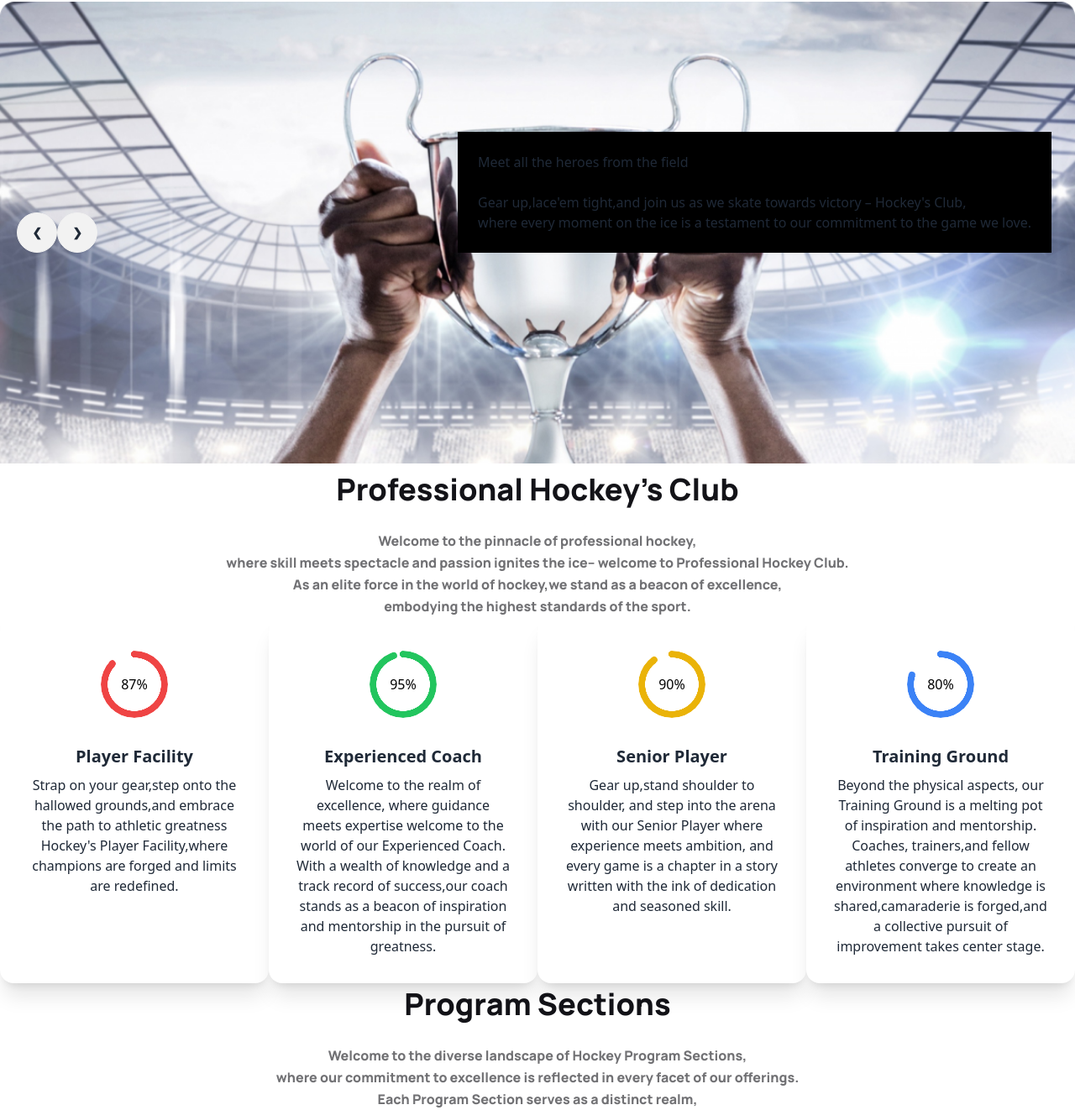
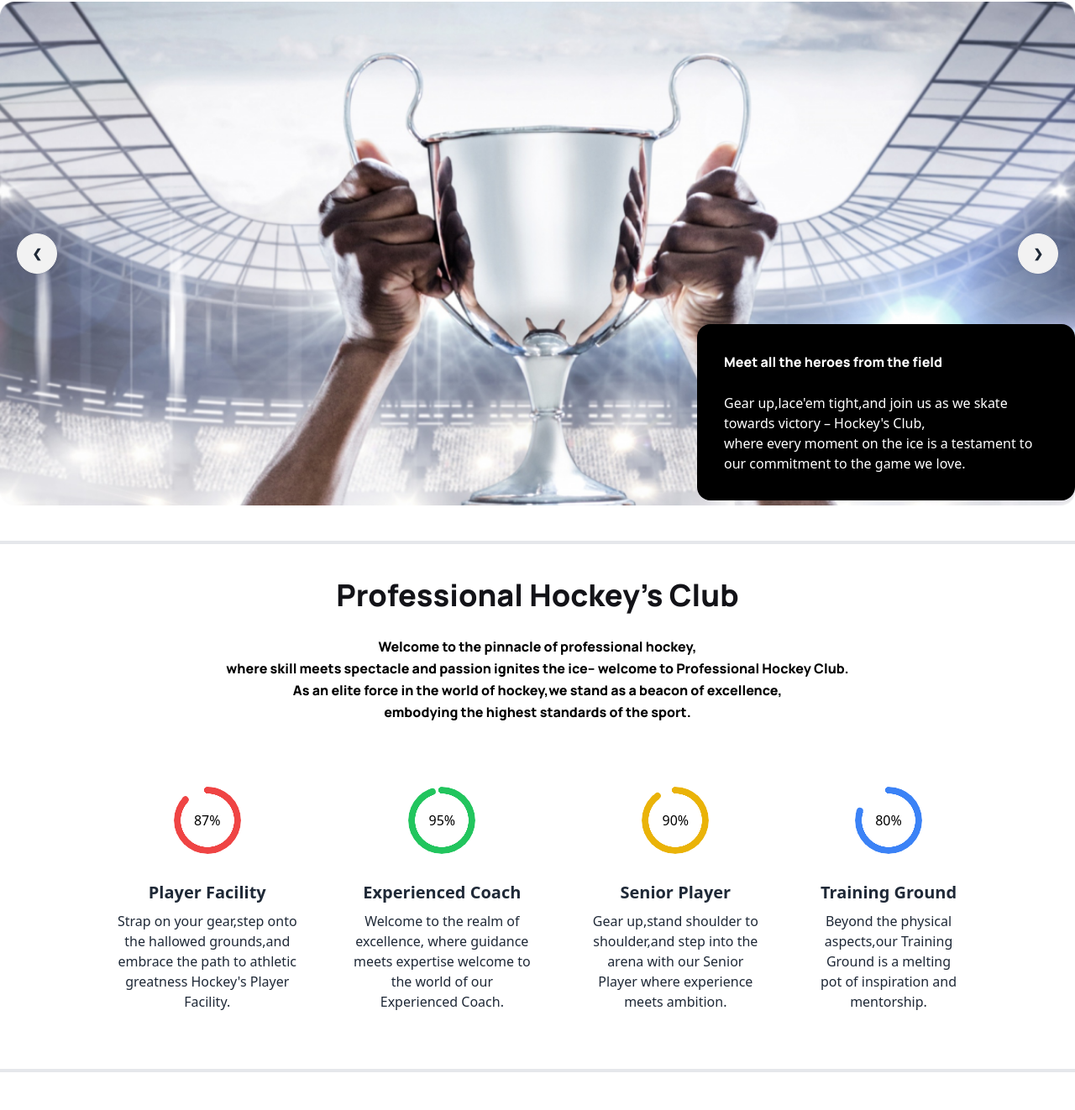
Before and after one commit to ArnobMahmudAsif/Assignment_3--, a plain HTML site: page index.html in a window 1280 px wide. Shown: the part 70-1392 px from the top of the page at 84% size. Drawn offline with nearby package versions, Linux system fonts and the light colour scheme.

Commit message:
complete

```diff
--- a/index.html
+++ b/index.html
@@ -40,7 +40,16 @@
     line-height: normal;
    }
    .design-three{
-    color: rgba(19, 19, 24, 0.60);
+    color: rgb(255, 255, 255);
+    text-align: center;
+    font-family: Manrope;
+    font-size: 16px;
+    font-style: normal;
+    font-weight: 500;
+    line-height: 26px;
+   }
+   .design-three-one{
+    color: rgb(0, 0, 0);
     text-align: center;
     font-family: Manrope;
     font-size: 16px;
@@ -104,7 +113,7 @@
 </head>
 <body>
   <!-- Header-Section -->
-    <header class="md:container md:mx-auto">
+    <header class="container md:container md:mx-auto">
         <nav>
             <div class="navbar bg-base-100">
                 <div class="navbar-start">
@@ -140,107 +149,94 @@
               </div>
         </nav>
         <!-- slide -->
-        <div class="carousel h-[550px] w-full ">
-          <div id="slide1" class="carousel-item relative w-full">
-           <div class="w-full"><img src="Images/1.png" class="w-full" /></div>
-           <!-- Badge -->
-            <div class="absolute flex  transform -translate-y-1/2 left-5 right-5 top-1/2">
-              <a href="#slide4" class="btn btn-circle">❮</a>
-              <a href="#slide2" class="btn btn-circle">❯</a>
-              <!-- Badge -->
-              <div class="bg-black p-6 absolute right-2 bottom-0"><h3><span class="">Meet all the heroes from the field</span></h3><br>
-                <p>Gear up,lace'em tight,and join us as we skate towards victory – Hockey's Club,<br>where every moment on the ice is a testament to our commitment to the game we love.</p>
-                </div>
-            </div>
-          </div>
-          <div id="slide2" class="carousel-item relative w-full">
-            <img src="Images/2.png" class="w-full" />
-            <div class="absolute flex justify-between transform -translate-y-1/2 left-5 right-5 top-1/2">
-              <a href="#slide1" class="btn btn-circle">❮</a>
-              <a href="#slide3" class="btn btn-circle">❯</a>
-            </div>
-          </div>
+        <div class="relative h-[600px]:">
+        <div class="carousel h-[600px] w-full ">
           <div id="slide3" class="carousel-item relative w-full">
-            <img src="Images/3.png" class="w-full" />
+            <img src="Images/1.png" class="w-full" />
             <div class="absolute flex justify-between transform -translate-y-1/2 left-5 right-5 top-1/2">
               <a href="#slide2" class="btn btn-circle">❮</a>
               <a href="#slide4" class="btn btn-circle">❯</a>
             </div>
           </div>
           <div id="slide4" class="carousel-item relative w-full">
-            <img src="Images/4.png" class="w-full" />
+            <img src="Images/2.png" class="w-full" />
             <div class="absolute flex justify-between transform -translate-y-1/2 left-5 right-5 top-1/2">
               <a href="#slide3" class="btn btn-circle">❮</a>
               <a href="#slide1" class="btn btn-circle">❯</a>
             </div>
           </div>
         </div>
-        <div>
-
+        <!-- Badge -->
+        <div class="bg-black p-8 absolute left-[830px] bottom-3 rounded-2xl"><h3>
+          <span class="design-three">Meet all the heroes from the field</span></h3><br>
+          <p class="text-white">Gear up,lace'em tight,and join us as we skate towards victory – Hockey's Club,<br>where every moment on the ice is a testament to our commitment to the game we love.</p>
+          </div>
           </div>
     </header>
-    <main class="md:container md:mx-auto">
-      <div>
+    <hr style="margin-top: 36px; width:auto; border-width: 2px;">
+    <!-- Main-Section -->
+    <main class="mt-9
+     container md:container md:mx-auto">
+      <div class="">
         <h2 class="font-family text-4xl font-manrope design-two">Professional Hockey's Club</h2><br>
-        <p class="design-three">Welcome to the pinnacle of professional hockey, <br>where skill meets spectacle and passion ignites the ice– welcome to Professional Hockey Club. <br> As an elite force in the world of hockey,we stand as a beacon of excellence,<br> embodying the highest standards of the sport.</p>
+        <p class="design-three-one">Welcome to the pinnacle of professional hockey, <br>where skill meets spectacle and passion ignites the ice– welcome to Professional Hockey Club. <br> As an elite force in the world of hockey,we stand as a beacon of excellence,<br> embodying the highest standards of the sport.</p>
       </div>
     </main>
 <!-- Progress-Bar-Section -->
-    <section class="flex">
+    <section class="container mt-9">
 <!-- Card-1 -->
-        <div class="card w-96 bg-base-100 shadow-xl">
+        <div class="w-10/12 m-auto flex m-30 md:grid-cols-1">
+          <div class="bg-base-100 text-center">
             <figure class="px-10 pt-10">
                 <div class="radial-progress text-red-500" style="--value:87;" role="progressbar"><span class="text-black">87%</span></div>
             </figure>
             <div class="card-body items-center text-center">
               <h2 class="card-title">Player Facility</h2>
-            <p>Strap on your gear,step onto the hallowed grounds,and embrace the path to athletic greatness Hockey's Player Facility,where champions are forged and limits are redefined.</p>
-
+              <p>Strap on your gear,step onto the hallowed grounds,and embrace the path to athletic greatness Hockey's Player Facility.</p>
             </div>
          </div>
   <!-- Card-2 -->
-        <div class="card w-96 bg-base-100 shadow-xl">
+          <div class="text-center bg-base-100">
             <figure class="px-10 pt-10">
                 <div class="radial-progress text-green-500" style="--value:95;" role="progressbar"><span class="text-black">95%</span></div>
             </figure>
             <div class="card-body items-center text-center">
               <h2 class="card-title">Experienced Coach</h2>
-            <p>Welcome to the realm of excellence, where guidance meets expertise welcome to the world of our Experienced Coach. With a wealth of knowledge and a track record of success,our coach stands as a beacon of inspiration and mentorship in the pursuit of greatness.</p>
-
+              <p>Welcome to the realm of excellence, where guidance meets expertise welcome to the world of our Experienced Coach.</p>
             </div>
         </div>
   <!-- Card-3 -->
-        <div class="card w-96 bg-base-100 shadow-xl">
+          <div class="text-center bg-base-100">
             <figure class="px-10 pt-10">
                 <div class="radial-progress text-yellow-500" style="--value:90;" role="progressbar"><span class="text-black">90%</span></div>
             </figure>
             <div class="card-body items-center text-center">
               <h2 class="card-title">Senior Player</h2>
-            <p>Gear up,stand shoulder to shoulder, and step into the arena with our Senior Player where experience meets ambition, and every game is a chapter in a story written with the ink of dedication and seasoned skill.</p>
-
+              <p>Gear up,stand shoulder to shoulder,and step into the arena with our Senior Player where experience meets ambition.</p>
             </div>
         </div>
   <!-- Card-4 -->
-        <div class="card w-96 bg-base-100 shadow-xl">
+          <div class="text-center bg-base-100">
             <figure class="px-10 pt-10">
                 <div class="radial-progress text-blue-500" style="--value:80;" role="progressbar"><span class="text-black">80%</span></div>
             </figure>
             <div class="card-body items-center text-center">
               <h2 class="card-title">Training Ground</h2>
-            <p>Beyond the physical aspects, our Training Ground is a melting pot of inspiration and mentorship. Coaches, trainers,and fellow athletes converge to create an environment where knowledge is shared,camaraderie is forged,and a collective pursuit of improvement takes center stage.</p>
-
+              <p>Beyond the physical aspects,our Training Ground is a melting pot of inspiration and mentorship.</p>
             </div>
         </div>
       </section>
+      <hr style="margin-top: 36px; width:auto; border-width: 2px;">
   <!-- Program-Section -->
-    <section>
+      <section class="container mt-9">
         <h2 class="font-family text-4xl font-manrope design-two">Program Sections</h2><br>
-      <p class="design-three">Welcome to the diverse landscape of Hockey Program Sections,<br> where our commitment to excellence is reflected in every facet of our offerings. <br> Each Program Section serves as a distinct realm,<br> meticulously designed to cater to unique interests, nurture talents, <br> and foster a holistic learning experience.</p>
+        <p class="design-three-one">Welcome to the diverse landscape of Hockey Program Sections,<br> where our commitment to excellence is reflected in every facet of our offerings. <br> Each Program Section serves as a distinct realm,<br> meticulously designed to cater to unique interests, nurture talents, <br> and foster a holistic learning experience.</p>
       </section>
   <!-- Second-Card-Section -->
-    <section>
-      <div class="flex grid grid-cols-2">
-        <!-- 2nd-Card-1 -->
+      <section class="container mt-9">
+        <div class="grid grid-cols-2">
+          <!-- Card-1 -->
+          <div class="flex">
             <div class="card w-96 bg-base-100 shadow-xl image-full">
               <figure><img src="Images/2.png" alt="" /></figure>
               <div class="card-body">
@@ -251,7 +247,7 @@
                 </div>
               </div>
             </div>
-        <!-- 2nd-Card-2 -->
+            <!-- Card-2 -->
             <div class="card w-96 bg-base-100 shadow-xl image-full">
               <figure><img src="Images/3.png" alt="Shoes" /></figure>
               <div class="card-body">
@@ -262,12 +258,13 @@
                 </div>
               </div>
             </div>
-        <!-- 2nd-Card-3 -->
+          </div>
+          <!-- Card-3 -->
           <div class="card w-96 bg-base-100 shadow-xl image-full">
             <figure><img src="Images/4.png" alt="Shoes" /></figure>
             <div class="card-body">
               <h2 class="card-title">Professional Program</h2>
-            <p>If a dog chews shoes whose shoes does he choose?</p>
+              <p>The professional hockey program cultivates elite athletes,fostering skill development,strategic prowess,and a commitment to excellence on and off the ice.</p>
               <div class="card-actions justify-end">
                 <button class="btn btn-second bg-green-500 text-white">Register Now!</button>
               </div>
@@ -276,18 +273,19 @@
         </div>
       </section>
   <!-- 4th-Section -->
-    <section>
+      <section class="container mt-9">
         <h2 class="font-family text-4xl font-manrope design-two">Our New Products</h2>
-      <p class="design-three">As we proudly present these new additions,we invite you to explore a world of possibilities.<br>Whether you're seeking efficiency in your work,style in your accessories,<br>or simply looking to embrace the latest advancements,Our New Products have something for everyone.</p><br><hr>
+        <p class="design-three-one">As we proudly present these new additions,we invite you to explore a world of possibilities.<br>Whether you're seeking efficiency in your work,style in your accessories,<br>or simply looking to embrace the latest advancements,Our New Products have something for everyone.</p><br>
       </section>
+      <hr style=" margin-bottom: 36px; margin-top: 36px; width:auto; border-width: 2px;">
   <!-- Product-Section -->
-    <section>
-        <!-- Rating -->
+      <section class="container mt-9">
             <div class="product-card-one">
               <div class="card card-side bg-base-100 shadow-xl">
                 <figure><img src="Images/5.png" alt="Movie"/></figure>
                 <div class="card-body">
                   <div class="stats shadow">
+                    <!-- Rating -->
                     <div class="stat">
                       <div class="stat-figure text-primary">
                         <svg xmlns="http://www.w3.org/2000/svg" width="24" height="24" viewBox="0 0 24 24" fill="none">
@@ -714,11 +712,12 @@
                 </div>
               </div>
           </div>
+        </div>
     </section>
 <!-- Clients-Section -->
     <section>
       <h2 class="font-family text-4xl font-manrope design-two">Clients Question</h2><br>
-      <p class="design-three">Your questions are our priority, guiding us to provide tailored solutions and ensuring your satisfaction with every answer.</p>
+      <p class="design-three-one">Your questions are our priority, guiding us to provide tailored solutions and ensuring your satisfaction with every answer.</p>
     </section>
 <!-- Accordion-Section -->
     <section>
```
Lines whose indentation alone changed are shown as unchanged.
